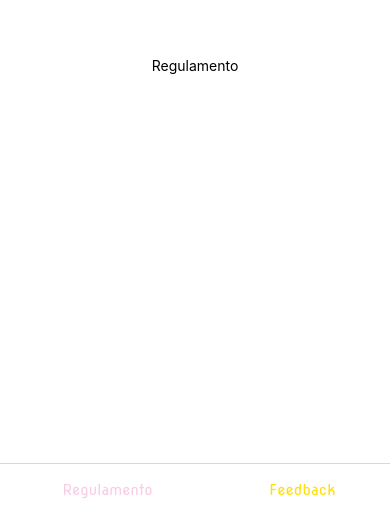
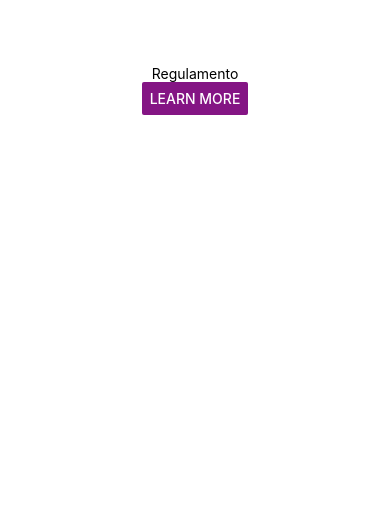
Before and after one commit to g-lieira/gerenciamento_projetos, a React Native app: screen /Regulamento in a window 390 px wide. Shown: the part 332-844 px from the top of the page. Built offline with nearby package versions, Linux system fonts and the light colour scheme.

Commit message:
redefinição de rotas

```diff
--- a/package.json
+++ b/package.json
@@ -9,15 +9,17 @@
     "web": "expo start --web"
   },
   "dependencies": {
-    "@react-navigation/bottom-tabs": "^6.5.11",
     "@react-navigation/native": "^6.1.9",
+    "@react-navigation/native-stack": "^6.9.17",
     "expo": "~49.0.15",
+    "expo-font": "~11.4.0",
     "expo-status-bar": "~1.6.0",
+    "native-base": "^3.4.28",
     "react": "18.2.0",
     "react-native": "0.72.6",
     "react-native-safe-area-context": "4.6.3",
     "react-native-screens": "~3.22.0",
-    "expo-font": "~11.4.0"
+    "react-native-svg": "13.9.0"
   },
   "devDependencies": {
     "@babel/core": "^7.20.0"
--- a/src/routes/routes.js
+++ b/src/routes/routes.js
@@ -1,10 +1,22 @@
 import { NavigationContainer } from '@react-navigation/native';
-import TabRoutes from './tabRoutes';
+import { createNativeStackNavigator } from '@react-navigation/native-stack';
+import Regulamento from '../telas/Regulamento';
+import Feedback from '../telas/Feedback';
+
+const Stack = createNativeStackNavigator();
 
 export default function Routes() {
   return(
     <NavigationContainer>
-      <TabRoutes/>
+      <Stack.Navigator
+        initialRouteName="Regulamento"
+        screenOptions={{
+          headerShown: false,
+        }}
+      >
+        <Stack.Screen name="Regulamento" component={Regulamento} />
+        <Stack.Screen name="Feedback" component={Feedback} />
+      </Stack.Navigator>
     </NavigationContainer>
   )
 }
--- a/src/routes/tabRoutes.js
+++ /dev/null
@@ -1,41 +0,0 @@
-import { createBottomTabNavigator } from '@react-navigation/bottom-tabs';
-
-import Regulamento from '../telas/Regulamento';
-import Feedback from '../telas/Feedback';
-
-const Tab = createBottomTabNavigator();
-
-export default function TabRoutes(){
-  return(
-    <Tab.Navigator
-      screenOptions={{
-        headerShown: false,
-        tabBarIconStyle: { display: "none" },
-        tabBarLabelStyle: {
-          fontWeight: "400",
-          fontSize: 15,
-          fontFamily: 'Nova-Round',
-        },
-        tabBarLabelPosition: "beside-icon",
-        tabBarInactiveTintColor: '#FFDF12',
-        tabBarActiveTintColor: '#F7CEE5',
-      }}
-    >
-      <Tab.Screen
-        name='regulamento'
-        component={Regulamento}
-        options={{
-          tabBarLabel: 'Regulamento',
-        }}
-      />
-
-      <Tab.Screen
-        name='feedback'
-        component={Feedback}
-        options={{
-          tabBarLabel: 'Feedback',
-        }}
-      />
-    </Tab.Navigator>
-  )
-}
--- a/src/telas/Regulamento.js
+++ b/src/telas/Regulamento.js
@@ -1,11 +1,18 @@
 import React from 'react';
 import { NavigationContainer } from '@react-navigation/native';
-import { StyleSheet, Text, View } from 'react-native';
+import { StyleSheet, Text, View, Button } from 'react-native';
 
-export default function Regulamento() {
+//import { Button } from "native-base";
+
+export default function Regulamento({ navigation }) {
   return (
     <View style={styles.container}>
       <Text>Regulamento</Text>
+      <Button
+        onPress={() => navigation.navigate("Feedback")}
+        title="Learn More"
+        color="#841584"
+      />
     </View>
   );
 }
```
Also changed, not shown: 1 other file (tests, documents, lock files or other folders).
